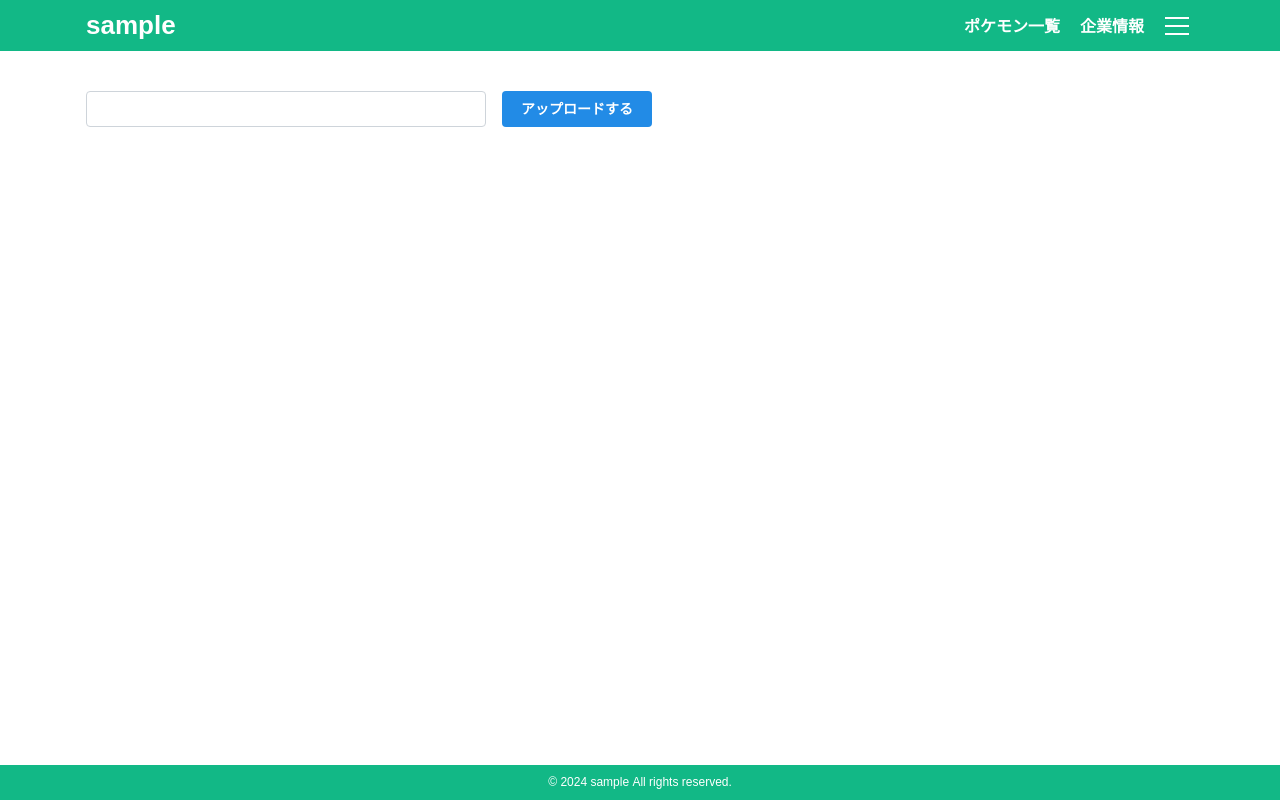
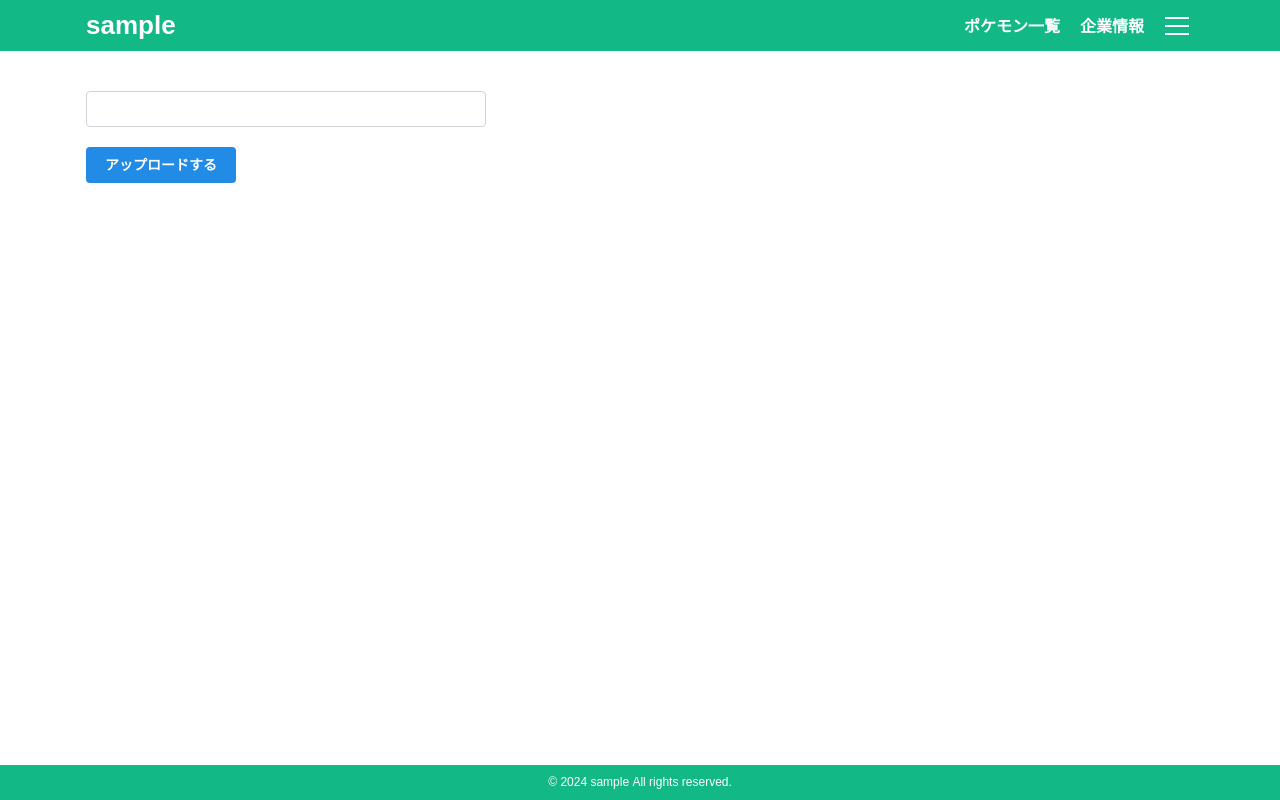
Before and after one commit to y-u-y-a/next-app, a Next.js app: page / in a window 1280 px wide. Built offline with nearby package versions, Linux system fonts and the light colour scheme.

Commit message:
Update page.tsx

```diff
--- a/src/app/(home)/page.tsx
+++ b/src/app/(home)/page.tsx
@@ -1,26 +1,42 @@
 "use client"
 
 import { Button, Container, FileInput, Group } from "@mantine/core"
-import { useState } from "react"
+import { type FormEvent, useState } from "react"
 
 export default function RootPage() {
-  const [files, setFiles] = useState<File[]>([])
+  const [file, setFile] = useState<File | null>(null)
 
-  const handleChange = async (newFiles: File[]) => {
-    setFiles(newFiles)
-    const formData = new FormData()
-    newFiles.map((file) => formData.append("file", file))
+  const handleChange = async (newFile: File | null) => {
+    setFile(newFile)
+  }
 
-    // const uploadUrl = "https://example.com/upload"
-    // await fetch(uploadUrl, { method: "POST", body: formData })
+  const handleSubmit = async (e: FormEvent<HTMLFormElement>) => {
+    e.preventDefault()
+    if (!file) return
+
+    try {
+      const url = "https://upload.com"
+      const body = new FormData()
+      body.append("file", file)
+
+      const res = await fetch(url, { body, method: "PUT", headers: { "Content-Type": file.type } })
+      if (!res.ok) throw Error("アップロードに失敗しました")
+
+      alert("アップロード成功！")
+    } catch (error) {
+      console.error(error)
+      alert("アップロード失敗。。。")
+    }
   }
 
   return (
     <Container py={40}>
-      <Group>
-        <FileInput miw="400px" value={files} onChange={handleChange} multiple />
-        <Button children="アップロードする" />
-      </Group>
+      <form onSubmit={handleSubmit} noValidate>
+        <Group mb={20}>
+          <FileInput miw="400px" onChange={handleChange} />
+        </Group>
+        <Button type="submit" children="アップロードする" />
+      </form>
     </Container>
   )
 }
```
